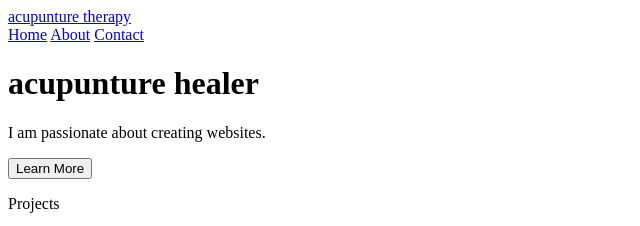
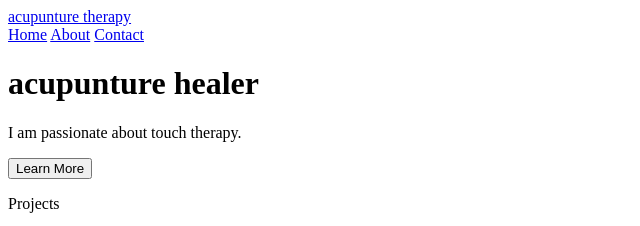
Before and after one commit to vivekpdgl/mywebsite, a plain HTML site: page index.html in a window 1280 px wide. Shown: the top 226 px of the page, 0-640 px from the left. Drawn offline with Linux system fonts and the light colour scheme.

Commit message:
Update index.html

```diff
--- a/index.html
+++ b/index.html
@@ -19,7 +19,7 @@
     <main>
         <div class="intro">
             <h1>acupunture healer</h1>
-            <p>I am passionate about creating websites.</p>
+            <p>I am passionate about touch therapy.</p>
             <button>Learn More</button>
         </div>
 
```
